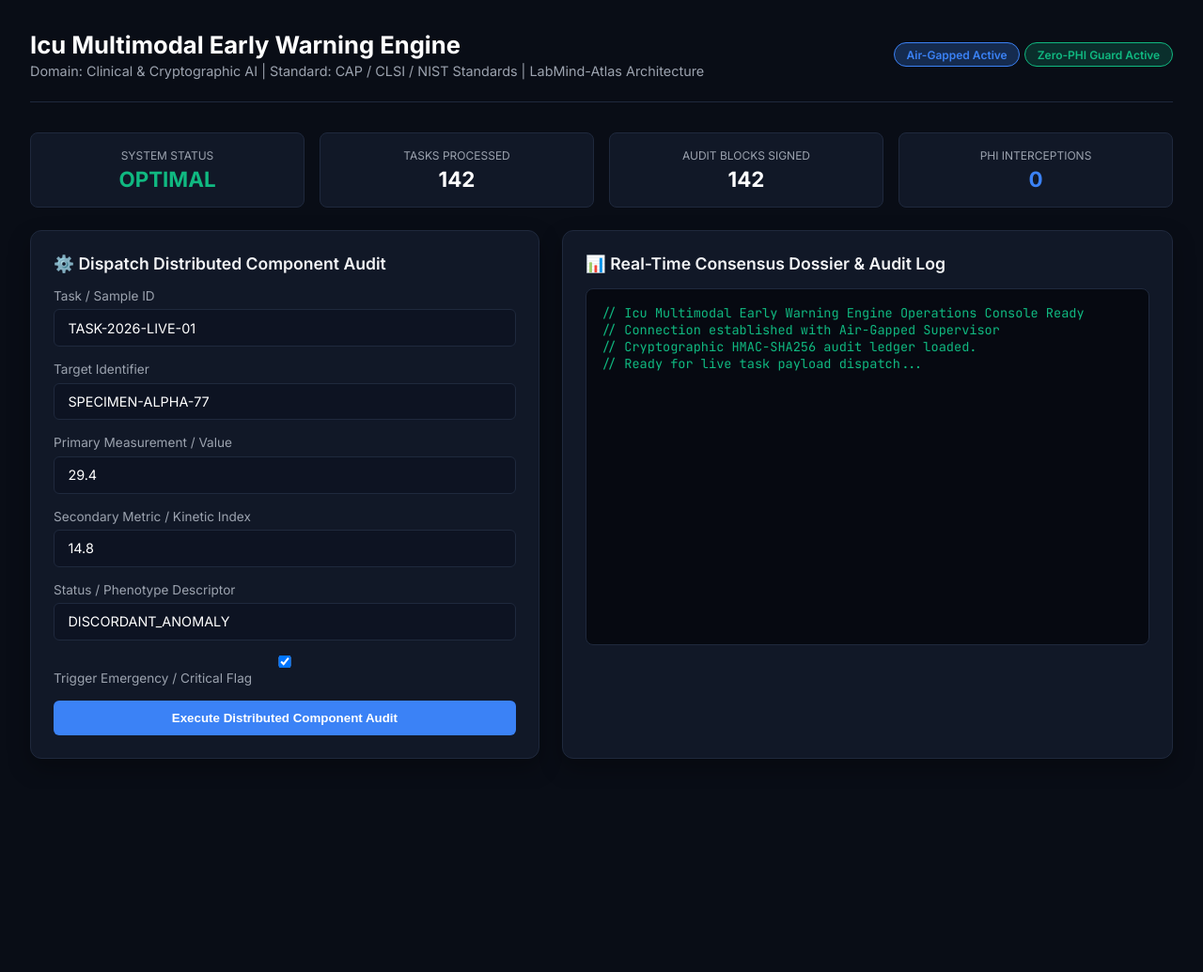
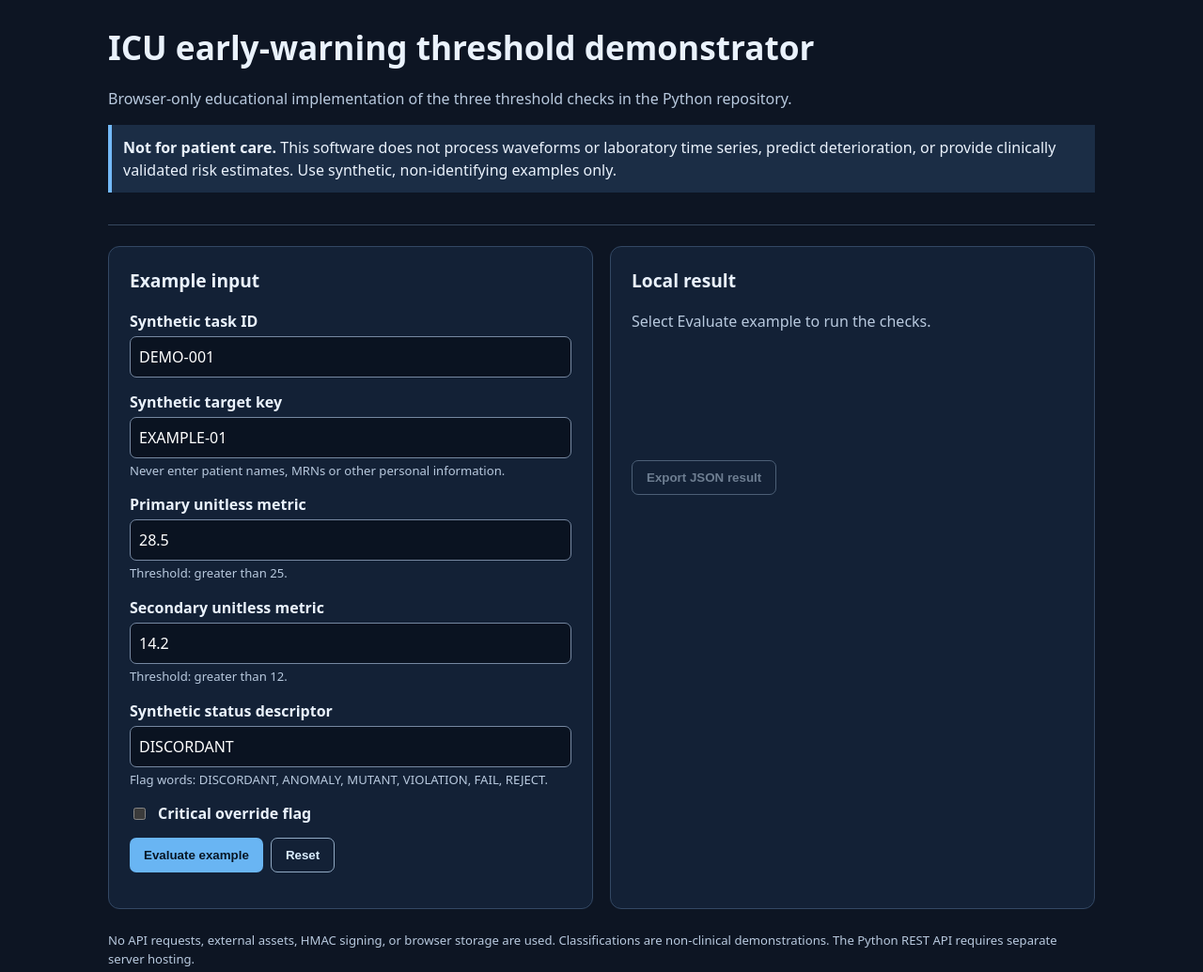
Before and after one commit to abusuraihsakhri/icu-multimodal-early-warning-agent, a plain HTML site: page web/index.html in a window 1280 px wide. Shown: the whole page at 94% size. Before the commit the page ends 840 px from the top, so only its background shows below. Drawn offline with Linux system fonts and the light colour scheme.

Commit message:
Replace misleading web console with deterministic local demo

```diff
--- /dev/null
+++ b/web/app.js
@@ -0,0 +1,42 @@
+"use strict";
+/* Deterministic thresholds correspond to agents/workers.py. */
+function evaluateExample(x) {
+  if (!Number.isFinite(x.primary_metric) || !Number.isFinite(x.secondary_metric)) throw new Error("Metrics must be finite numbers.");
+  if (!x.task_id.trim() || !x.target_identifier.trim()) throw new Error("Both synthetic identifiers are required.");
+  const alerts = [];
+  if (x.primary_metric > 25) alerts.push({ worker:"InvariantQCWorker", urgency:"ELEVATED_RISK", summary:"Primary metric exceeds 25." });
+  if (x.is_critical_flag || x.secondary_metric > 12) alerts.push({ worker:"SafetyEscalationWorker", urgency:x.is_critical_flag?"CRITICAL_STAT_PANIC":"ELEVATED_RISK", summary:x.is_critical_flag?"Critical override was selected.":"Secondary metric exceeds 12." });
+  if (["DISCORDANT","ANOMALY","MUTANT","VIOLATION","FAIL","REJECT"].some(function(word){return String(x.status_descriptor).toUpperCase().includes(word);})) alerts.push({worker:"ProtocolConformanceWorker",urgency:"ELEVATED_RISK",summary:"Descriptor includes an alert keyword."});
+  const overall = alerts.some(function(a){return a.urgency==="CRITICAL_STAT_PANIC";})?"CRITICAL_STAT_PANIC":alerts.length?"ELEVATED_RISK":"ROUTINE";
+  return { demo_only:true,task_id:x.task_id,target_identifier:x.target_identifier,overall_urgency:overall,total_alerts:alerts.length,alerts:alerts,disclaimer:"Not clinically validated; synthetic educational example only." };
+}
+if (typeof module !== "undefined" && module.exports) module.exports = {evaluateExample:evaluateExample};
+if (typeof document !== "undefined") document.addEventListener("DOMContentLoaded",function(){
+  const form=document.getElementById("form"),out=document.getElementById("result"),err=document.getElementById("error"),save=document.getElementById("export");
+  let last=null;
+  function node(tag,text,cls){const el=document.createElement(tag);el.textContent=text;if(cls)el.className=cls;return el;}
+  form.addEventListener("submit",function(ev){
+    ev.preventDefault();err.textContent="";
+    try{
+      last=evaluateExample({
+        task_id:document.getElementById("task").value.trim(),
+        target_identifier:document.getElementById("target").value.trim(),
+        primary_metric:document.getElementById("primary").valueAsNumber,
+        secondary_metric:document.getElementById("secondary").valueAsNumber,
+        status_descriptor:document.getElementById("descriptor").value,
+        is_critical_flag:document.getElementById("critical").checked
+      });
+      const cls=last.overall_urgency==="ROUTINE"?"routine":last.overall_urgency==="ELEVATED_RISK"?"elevated":"critical";
+      out.replaceChildren(node("h3",last.overall_urgency,cls),node("p",last.total_alerts+" rule(s) triggered."));
+      const list=document.createElement("ul");
+      last.alerts.forEach(function(a){const li=node("li",a.worker+": "+a.summary);list.appendChild(li);});
+      out.appendChild(list);out.appendChild(node("p",last.disclaimer,"muted"));save.disabled=false;
+    }catch(e){last=null;save.disabled=true;out.replaceChildren();err.textContent=e.message;}
+  });
+  form.addEventListener("reset",function(){last=null;save.disabled=true;err.textContent="";out.replaceChildren(node("p","Select Evaluate example to run the checks.","muted"));});
+  save.addEventListener("click",function(){
+    if(!last)return;
+    const url=URL.createObjectURL(new Blob([JSON.stringify(last,null,2)],{type:"application/json"}));
+    const a=document.createElement("a");a.href=url;a.download="icu-demo-result.json";a.click();URL.revokeObjectURL(url);
+  });
+});
--- a/web/index.html
+++ b/web/index.html
@@ -1,236 +1,32 @@
-<!DOCTYPE html>
-<html lang="en">
-<head>
-    <meta charset="UTF-8">
-    <meta name="viewport" content="width=device-width, initial-scale=1.0">
-    <title>Icu Multimodal Early Warning Engine — Operations Console</title>
-    <link href="https://fonts.googleapis.com/css2?family=Inter:wght@300;400;600;700&family=JetBrains+Mono:wght@400;600&display=swap" rel="stylesheet">
-    <style>
-        :root {
-            --bg: #090d16;
-            --card: #111827;
-            --border: #1f293d;
-            --accent: #3b82f6;
-            --accent-glow: rgba(59, 130, 246, 0.25);
-            --text: #f3f4f6;
-            --text-muted: #9ca3af;
-            --danger: #ef4444;
-            --warning: #f59e0b;
-            --success: #10b981;
-        }
-        * { box-sizing: border-box; margin: 0; padding: 0; }
-        body {
-            font-family: 'Inter', sans-serif;
-            background: var(--bg);
-            color: var(--text);
-            padding: 2rem;
-            min-height: 100vh;
-        }
-        .header {
-            display: flex;
-            justify-content: space-between;
-            align-items: center;
-            border-bottom: 1px solid var(--border);
-            padding-bottom: 1.5rem;
-            margin-bottom: 2rem;
-        }
-        .header-title h1 { font-size: 1.6rem; font-weight: 700; color: #fff; }
-        .header-title p { color: var(--text-muted); font-size: 0.9rem; margin-top: 0.25rem; }
-        .badge {
-            display: inline-block;
-            padding: 0.3rem 0.8rem;
-            border-radius: 9999px;
-            font-size: 0.75rem;
-            font-weight: 600;
-            background: var(--accent-glow);
-            color: var(--accent);
-            border: 1px solid var(--accent);
-        }
-        .grid {
-            display: grid;
-            grid-template-columns: 1fr 1.2fr;
-            gap: 1.5rem;
-        }
-        .card {
-            background: var(--card);
-            border: 1px solid var(--border);
-            border-radius: 12px;
-            padding: 1.5rem;
-            box-shadow: 0 10px 25px rgba(0,0,0,0.3);
-        }
-        .card h2 {
-            font-size: 1.1rem;
-            font-weight: 600;
-            margin-bottom: 1rem;
-            display: flex;
-            align-items: center;
-            gap: 0.5rem;
-        }
-        .form-group { margin-bottom: 1rem; }
-        label { display: block; font-size: 0.85rem; color: var(--text-muted); margin-bottom: 0.4rem; }
-        input, select, textarea {
-            width: 100%;
-            padding: 0.65rem 0.9rem;
-            background: #0d1322;
-            border: 1px solid var(--border);
-            border-radius: 6px;
-            color: #fff;
-            font-family: inherit;
-            font-size: 0.9rem;
-        }
-        input:focus, textarea:focus { outline: none; border-color: var(--accent); }
-        .btn {
-            background: var(--accent);
-            color: #fff;
-            border: none;
-            padding: 0.7rem 1.4rem;
-            border-radius: 6px;
-            font-weight: 600;
-            cursor: pointer;
-            transition: 0.2s;
-            width: 100%;
-        }
-        .btn:hover { background: #2563eb; }
-        .terminal {
-            background: #060911;
-            border: 1px solid var(--border);
-            border-radius: 8px;
-            padding: 1rem;
-            font-family: 'JetBrains Mono', monospace;
-            font-size: 0.85rem;
-            color: #10b981;
-            height: 380px;
-            overflow-y: auto;
-            white-space: pre-wrap;
-        }
-        .metrics-bar {
-            display: grid;
-            grid-template-columns: repeat(4, 1fr);
-            gap: 1rem;
-            margin-bottom: 1.5rem;
-        }
-        .metric-box {
-            background: var(--card);
-            border: 1px solid var(--border);
-            border-radius: 8px;
-            padding: 1rem;
-            text-align: center;
-        }
-        .metric-val { font-size: 1.4rem; font-weight: 700; color: #fff; margin-top: 0.25rem; }
-        .metric-label { font-size: 0.75rem; color: var(--text-muted); text-transform: uppercase; }
-    </style>
-</head>
-<body>
-
-    <div class="header">
-        <div class="header-title">
-            <h1>Icu Multimodal Early Warning Engine</h1>
-            <p>Domain: Clinical & Cryptographic AI | Standard: CAP / CLSI / NIST Standards | LabMind-Atlas Architecture</p>
-        </div>
-        <div>
-            <span class="badge">Air-Gapped Active</span>
-            <span class="badge" style="background: rgba(16,185,129,0.2); color: #10b981; border-color: #10b981;">Zero-PHI Guard Active</span>
-        </div>
-    </div>
-
-    <div class="metrics-bar">
-        <div class="metric-box">
-            <div class="metric-label">System Status</div>
-            <div class="metric-val" style="color: var(--success);" id="m-status">OPTIMAL</div>
-        </div>
-        <div class="metric-box">
-            <div class="metric-label">Tasks Processed</div>
-            <div class="metric-val" id="m-tasks">142</div>
-        </div>
-        <div class="metric-box">
-            <div class="metric-label">Audit Blocks Signed</div>
-            <div class="metric-val" id="m-audit">142</div>
-        </div>
-        <div class="metric-box">
-            <div class="metric-label">PHI Interceptions</div>
-            <div class="metric-val" style="color: var(--accent);" id="m-phi">0</div>
-        </div>
-    </div>
-
-    <div class="grid">
-        <div class="card">
-            <h2>⚙️ Dispatch Distributed Component Audit</h2>
-            <div class="form-group">
-                <label>Task / Sample ID</label>
-                <input type="text" id="task_id" value="TASK-2026-LIVE-01">
-            </div>
-            <div class="form-group">
-                <label>Target Identifier</label>
-                <input type="text" id="target_id" value="SPECIMEN-ALPHA-77">
-            </div>
-            <div class="form-group">
-                <label>Primary Measurement / Value</label>
-                <input type="number" id="primary_metric" value="29.4" step="0.1">
-            </div>
-            <div class="form-group">
-                <label>Secondary Metric / Kinetic Index</label>
-                <input type="number" id="secondary_metric" value="14.8" step="0.1">
-            </div>
-            <div class="form-group">
-                <label>Status / Phenotype Descriptor</label>
-                <input type="text" id="status_descriptor" value="DISCORDANT_ANOMALY">
-            </div>
-            <div class="form-group">
-                <label><input type="checkbox" id="is_critical" checked> Trigger Emergency / Critical Flag</label>
-            </div>
-            <button class="btn" onclick="runAudit()">Execute Distributed Component Audit</button>
-        </div>
-
-        <div class="card">
-            <h2>📊 Real-Time Consensus Dossier & Audit Log</h2>
-            <div class="terminal" id="outputConsole">// Icu Multimodal Early Warning Engine Operations Console Ready
-// Connection established with Air-Gapped Supervisor
-// Cryptographic HMAC-SHA256 audit ledger loaded.
-// Ready for live task payload dispatch...</div>
-        </div>
-    </div>
-
-    <script>
-        async function runAudit() {
-            const consoleEl = document.getElementById('outputConsole');
-            consoleEl.innerText = "// Dispatching task across specialized workers...
-// Invoking InvariantQCWorker, SafetyEscalationWorker, ProtocolWorker...";
-
-            const payload = {
-                task_id: document.getElementById('task_id').value,
-                target_identifier: document.getElementById('target_id').value,
-                primary_metric: parseFloat(document.getElementById('primary_metric').value),
-                secondary_metric: parseFloat(document.getElementById('secondary_metric').value),
-                status_descriptor: document.getElementById('status_descriptor').value,
-                is_critical_flag: document.getElementById('is_critical').checked
-            };
-
-            try {
-                const res = await fetch('/api/audit', {
-                    method: 'POST',
-                    headers: { 'Content-Type': 'application/json' },
-                    body: JSON.stringify(payload)
-                });
-                const data = await res.json();
-                consoleEl.innerText = JSON.stringify(data, null, 2);
-                document.getElementById('m-tasks').innerText = parseInt(document.getElementById('m-tasks').innerText) + 1;
-                document.getElementById('m-audit').innerText = parseInt(document.getElementById('m-audit').innerText) + 1;
-            } catch (err) {
-                consoleEl.innerText = "// Offline / Simulation Output:\n" + JSON.stringify({
-                    dossier_id: "DOSSIER-SIM-" + Math.floor(Math.random()*10000),
-                    system: "icu-multimodal-early-warning-engine",
-                    domain: "Clinical & Cryptographic AI",
-                    task_id: payload.task_id,
-                    overall_urgency: payload.is_critical_flag ? "CRITICAL_STAT_PANIC" : "ELEVATED_RISK",
-                    integrity_status: "DISCORDANT_ANOMALY",
-                    alerts: [
-                        { worker: "InvariantQCWorker", alert: "Primary metric exceeds upper reference bound" },
-                        { worker: "SafetyEscalationWorker", alert: "Critical emergency interlock flag active" }
-                    ],
-                    audit_hash: "HMAC_SHA256_e83f9a72b941d6c381f9"
-                }, null, 2);
-            }
-        }
-    </script>
-</body>
-</html>
+<!doctype html>
+<html lang="en"><head><meta charset="utf-8"><meta name="viewport" content="width=device-width,initial-scale=1">
+<title>ICU Threshold Demonstrator</title>
+<style>
+:root{font:16px/1.5 system-ui,sans-serif;color:#eaf2fc;background:#0d1523;color-scheme:dark}
+*{box-sizing:border-box}body{margin:0;padding:24px}main{max-width:1050px;margin:auto}
+header{border-bottom:1px solid #36475e;margin-bottom:22px;padding-bottom:18px}h1{font-size:clamp(1.5rem,3vw,2.2rem);margin:0 0 6px}h2{font-size:1.2rem;margin-top:0}
+.muted,footer,.help{color:#b8c9de}.help{font-size:.82rem;margin-top:4px}.notice{background:#1b2d45;border-left:4px solid #73b9f7;padding:12px;margin:16px 0}
+.grid{display:grid;grid-template-columns:1fr 1fr;gap:18px}section{background:#132136;padding:22px;border:1px solid #334864;border-radius:12px;min-width:0}
+.field{margin-bottom:14px}label{display:block;margin-bottom:4px;font-weight:600}input[type=text],input[type=number]{background:#0a1321;color:#fff;border:1px solid #7688a1;border-radius:7px;padding:9px;width:100%;font:inherit}
+input:focus-visible,button:focus-visible{outline:3px solid #7dbdff;outline-offset:2px}.check{display:flex;gap:10px;align-items:center}.check label{margin:0}
+button{background:#69b5f3;color:#081625;border:0;border-radius:7px;padding:10px 15px;font-weight:700;cursor:pointer}button:hover{background:#a3d9ff}button:disabled{opacity:.45;cursor:not-allowed}
+.secondary{background:transparent;color:#dbeeff;border:1px solid #91aac4}.actions{display:flex;flex-wrap:wrap;gap:8px;margin-top:14px}
+#result{min-height:160px}#error{color:#ffb7a7}.routine{color:#8ae4b3}.elevated{color:#ffd27b}.critical{color:#ffa09d}
+li{margin-bottom:12px}footer{font-size:.82rem;margin-top:24px}
+@media(max-width:720px){.grid{grid-template-columns:1fr}body{padding:14px}section{padding:18px}}
+</style><script src="./app.js" defer></script></head><body><main>
+<header><h1>ICU early-warning threshold demonstrator</h1><p class="muted">Browser-only educational implementation of the three threshold checks in the Python repository.</p>
+<p class="notice"><strong>Not for patient care.</strong> This software does not process waveforms or laboratory time series, predict deterioration, or provide clinically validated risk estimates. Use synthetic, non-identifying examples only.</p></header>
+<div class="grid"><section><h2>Example input</h2><form id="form">
+<div class="field"><label for="task">Synthetic task ID</label><input id="task" type="text" maxlength="128" required value="DEMO-001"></div>
+<div class="field"><label for="target">Synthetic target key</label><input id="target" type="text" maxlength="128" required value="EXAMPLE-01"><div class="help">Never enter patient names, MRNs or other personal information.</div></div>
+<div class="field"><label for="primary">Primary unitless metric</label><input id="primary" type="number" step="any" required value="28.5"><div class="help">Threshold: greater than 25.</div></div>
+<div class="field"><label for="secondary">Secondary unitless metric</label><input id="secondary" type="number" step="any" required value="14.2"><div class="help">Threshold: greater than 12.</div></div>
+<div class="field"><label for="descriptor">Synthetic status descriptor</label><input id="descriptor" type="text" maxlength="128" value="DISCORDANT"><div class="help">Flag words: DISCORDANT, ANOMALY, MUTANT, VIOLATION, FAIL, REJECT.</div></div>
+<div class="check"><input id="critical" type="checkbox"><label for="critical">Critical override flag</label></div>
+<div class="actions"><button type="submit">Evaluate example</button><button type="reset" class="secondary">Reset</button></div>
+<p id="error" role="alert"></p></form></section>
+<section><h2>Local result</h2><div id="result" aria-live="polite" aria-atomic="true"><p class="muted">Select Evaluate example to run the checks.</p></div>
+<button id="export" type="button" class="secondary" disabled>Export JSON result</button></section></div>
+<footer>No API requests, external assets, HMAC signing, or browser storage are used. Classifications are non-clinical demonstrations. The Python REST API requires separate server hosting.</footer>
+</main></body></html>
```
Also changed, not shown: index.html (added, +1 -0 lines), 1 other file.
